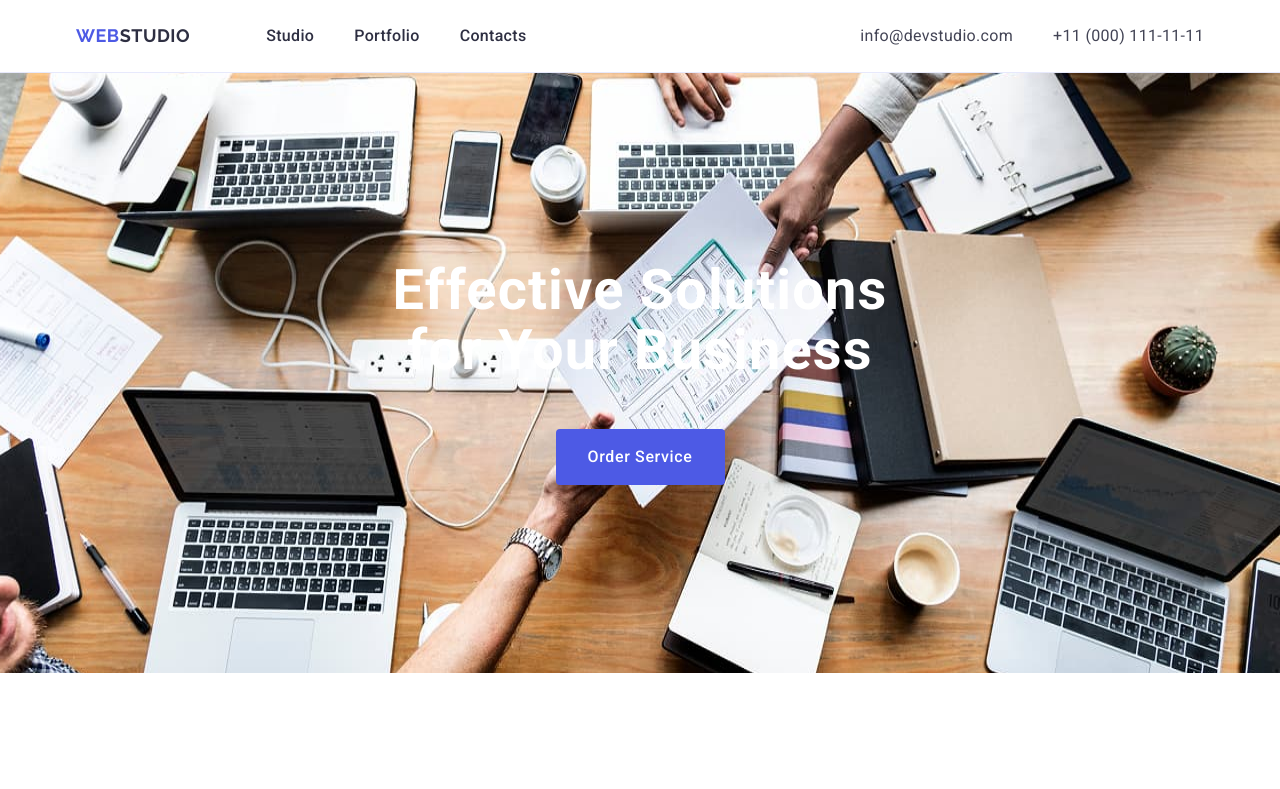
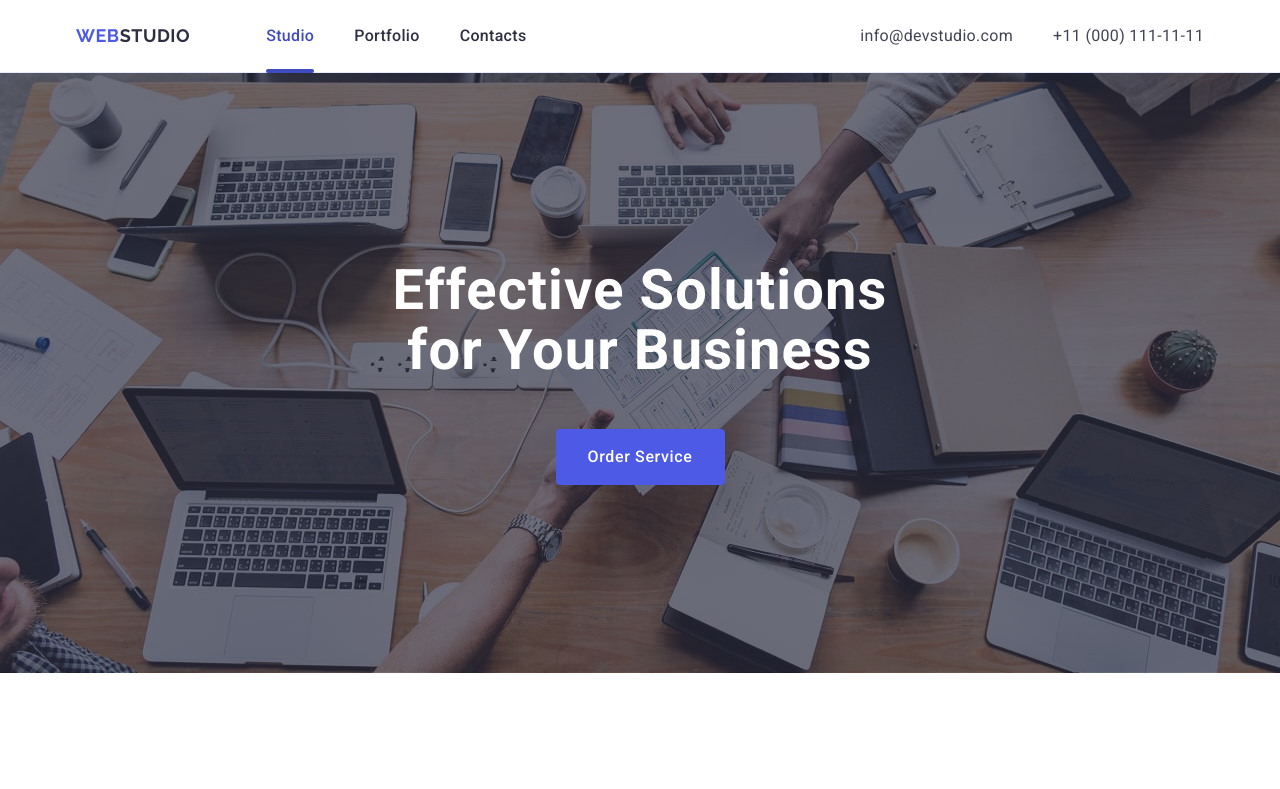
Before and after one commit to olegkudyn/goit-markup-hw-04, a plain HTML site: page index.html in a window 1280 px wide. Shown: the top 789 px of the page. Drawn offline with nearby package versions, Linux system fonts and the light colour scheme.

Commit message:
add pseudo element

```diff
--- a/css/styles.css
+++ b/css/styles.css
@@ -75,6 +75,7 @@ img {
     color: #f4f4fd;
 }
 .nav-link {
+    position:relative;
     display: flex;
     padding: 24px 0;
     font-weight: 500;
@@ -87,6 +88,22 @@ img {
 .nav-link:focus {
      color: #404bbf;
 }
+
+.current {
+color: #404bbf;
+}
+.current::before {
+    content: "";
+position: absolute;
+left: 0;
+bottom: -1px;
+width: 100%;
+height: 4px;
+border-radius: 2px;
+background-color: #404bbf;
+}
+
+
 .address {
     font-style: normal;
     margin-left: auto;
@@ -106,13 +123,12 @@ img {
 
 /*hero*/
 .page-hero {
-    background-color: #2e2f42;
     padding-top: 188px;
     padding-bottom: 188px;
-    background-image: url(../images/img-people.jpg);
+    background-image:linear-gradient(rgba(46, 47, 66, 0.7),rgba(46, 47, 66, 0.7)), url(../images/img-people.jpg);
     background-repeat: no-repeat;
     background-position: center;
-    background-size: 1440px 660px;
+    background-size: 1440px 600px;
 
 }
 .hero-title {
--- a/index.html
+++ b/index.html
@@ -28,7 +28,7 @@
           >
           <ul class="nav-list">
             <li class="nav-item">
-              <a class="nav-link" href="./index.html">Studio</a>
+              <a class="nav-link current" href="./index.html">Studio</a>
             </li>
             <li class="nav-item">
               <a class="nav-link" href="">Portfolio</a>
```
